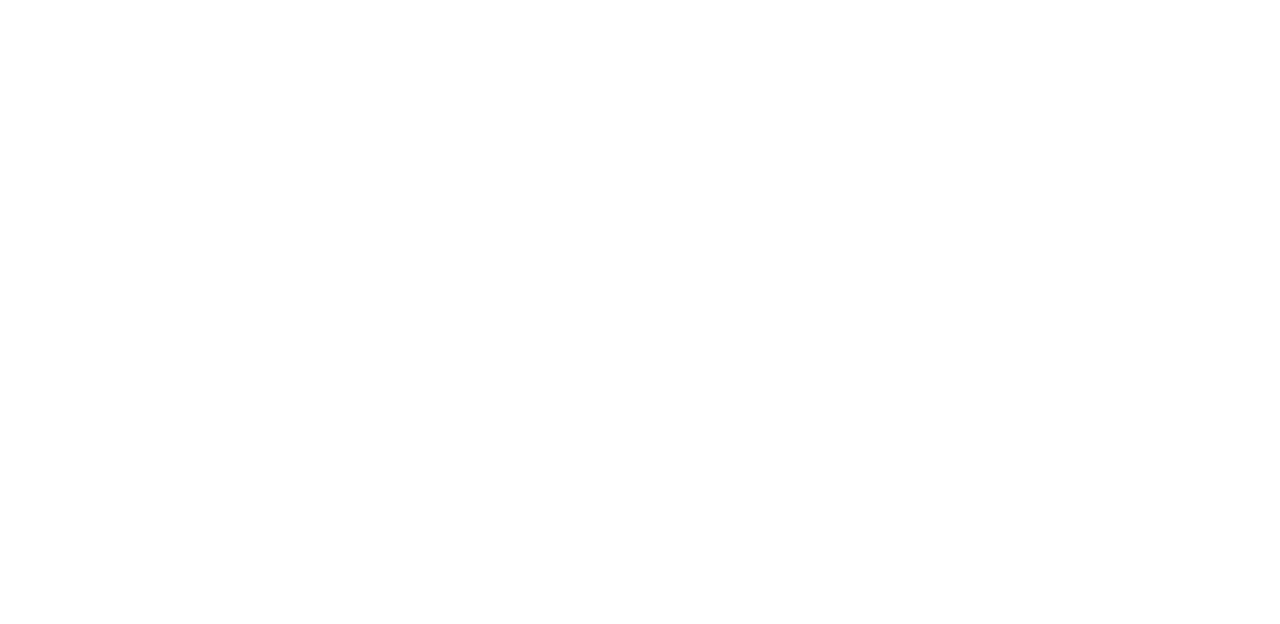
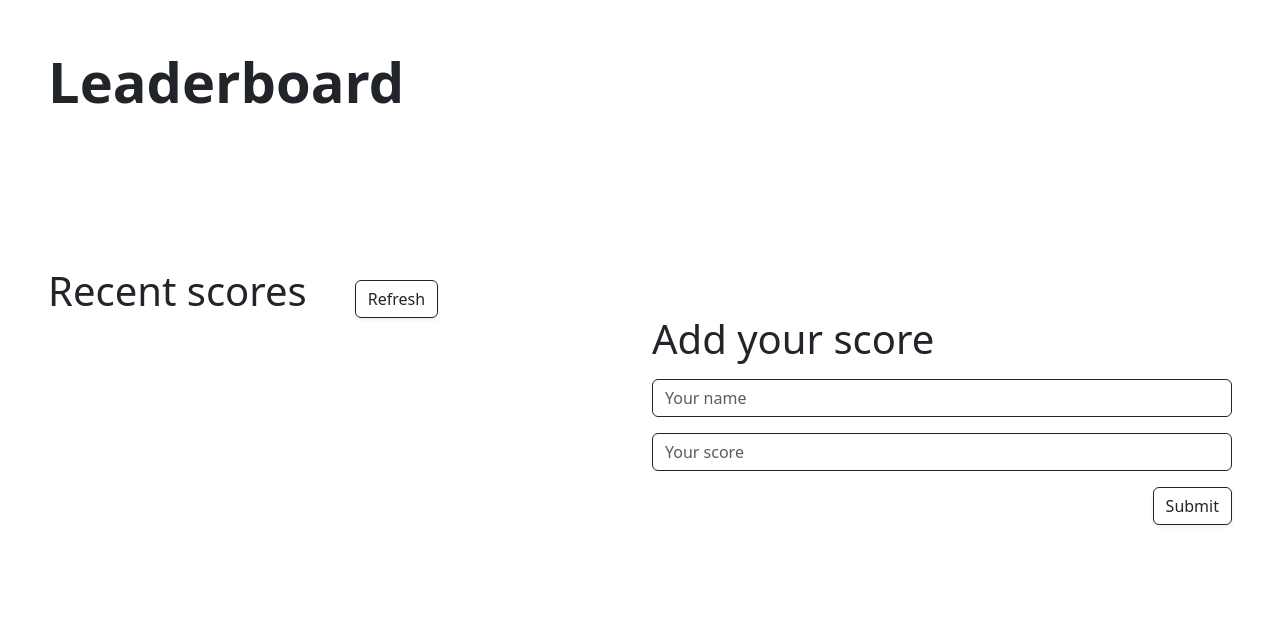
Before and after one commit to uno36/Leaderboard, a website built with webpack: page src/index.html in a window 1280 px wide. Built offline with nearby package versions, Linux system fonts and the light colour scheme.

Commit message:
Added HTML code for leaderboard UI

```diff
--- a/src/index.html
+++ b/src/index.html
@@ -7,6 +7,36 @@
     <link href="https://cdn.jsdelivr.net/npm/bootstrap@5.3.0-alpha3/dist/css/bootstrap.min.css" rel="stylesheet" integrity="sha384-KK94CHFLLe+nY2dmCWGMq91rCGa5gtU4mk92HdvYe+M/SXH301p5ILy+dN9+nJOZ" crossorigin="anonymous">
   </head>
   <body>
+    <h1 class="p-5 fw-bold display-4">Leaderboard</h1>
+    <div class="container-fluid p-5">
+        <div class="row">
+            <div class="col-xl-6 my-5 col-sm-6">
+                <div class="d-flex align-items-center">
+                <h1 class="dispaly-2 mb-3">Recent scores</h1>
+                <button type="button" class="btn btn-outline-dark shadow-sm ms-5">Refresh</button>
+                </div>
+                <div id="scores">
+                    <ul class="list-group">
+
+                    </ul>
+                </div>
+            </div>
+            <div class="col-xl-6 my-5 col-sm-6">
+                <h1 class="dispaly-2 mb-3 mt-5">Add your score</h1>
+                <form>
+                    <div class="mb-3">
+                      <input type="text" id="name" class="form-control border-dark" placeholder="Your name" autocomplete="names">
+                    </div>
+                    <div class="mb-3">
+                      <input type="text" id="score" class="form-control border-dark" placeholder="Your score" autocomplete="off">
+                    </div>
+                   <div class="d-flex justify-content-end">
+                        <button type="submit" class="btn btn-outline-dark shadow-sm">Submit</button>
+                    </div>
+                  </form>
+            </div>
+        </div>
+    </div>
 
     <script src="../dist/index.bundle.js"></script>
     <script src="https://cdn.jsdelivr.net/npm/bootstrap@5.3.0-alpha3/dist/js/bootstrap.bundle.min.js" integrity="sha384-ENjdO4Dr2bkBIFxQpeoTz1HIcje39Wm4jDKdf19U8gI4ddQ3GYNS7NTKfAdVQSZe" crossorigin="anonymous"></script>
```
